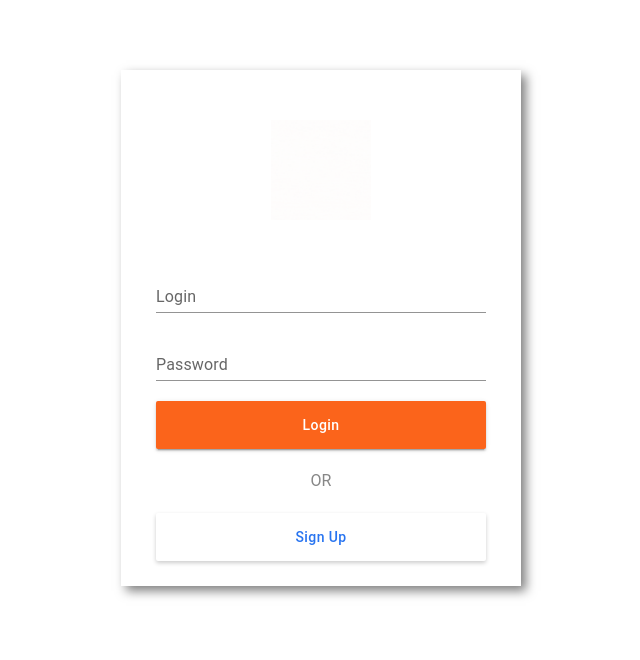
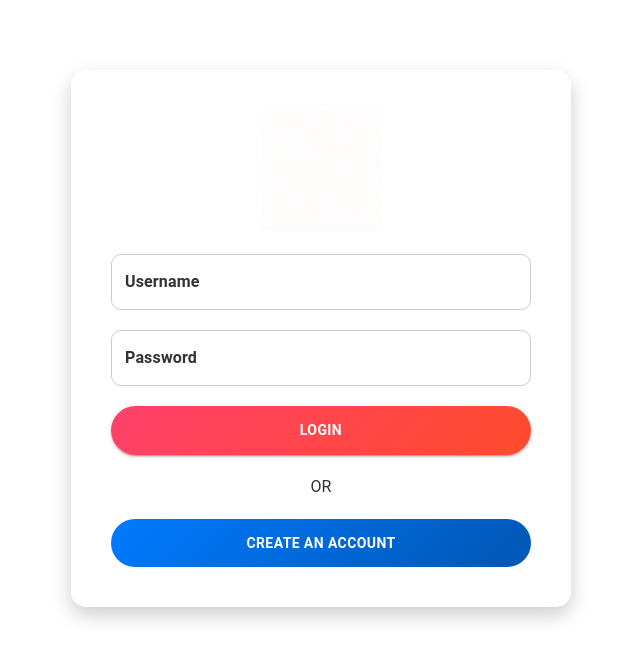
Before and after one commit to guptaaryan8092/BlogApplication, a React (Vite) app in the folder client/: page /login in a window 1280 px wide. Shown: the top 660 px of the page, without its empty margins (319-959 px from the left). Built offline with nearby package versions, Linux system fonts and the light colour scheme; the HTML template or start-up script is replaced by a standard one.

Commit message:
login CSS

```diff
--- a/client/src/Components/Account/Login.jsx
+++ b/client/src/Components/Account/Login.jsx
@@ -1,183 +1,185 @@
-import React,{ useState, useContext } from 'react';
+import React, { useState, useContext } from "react";
+import { Box, TextField, Button, styled, Typography } from "@mui/material";
+import { API } from "../../service/api.js";
+import { DataContext } from "../../context/DataProvider.jsx";
+import { useNavigate } from "react-router-dom";
 
-import {Box, TextField, Button, styled, Typography} from '@mui/material'
+const Component = styled(Box)`
+  width: 420px;
+  margin: auto;
+  padding: 40px;
+  background: rgba(255, 255, 255, 0.15);
+  box-shadow: 0px 8px 20px rgba(0, 0, 0, 0.2);
+  border-radius: 15px;
+  text-align: center;
+  position: relative;
+  transition: transform 0.3s ease-in-out;
 
-import {API} from '../../service/api.js'
-import { DataContext } from '../../context/DataProvider.jsx';
+  &:hover {
+    transform: scale(1.02);
+  }
 
-import { useNavigate } from 'react-router-dom';
+  &::before {
+    content: "";
+    position: absolute;
+    inset: 0;
+    background: inherit;
+    backdrop-filter: blur(15px);
+    z-index: -1;
+    border-radius: inherit;
+  }
 
-const Component = styled(Box) `
-width: 400px;
-margin: auto;
-box-shadow: 5px 5px 10px rgb(0 0 0 / 0.5);`
+  @media (max-width: 768px) {
+    width: 90%;
+    padding: 30px;
+  }
+`;
 
-const Image = styled('img')({
-    width: 100,
-    margin: 'auto',
-    display: 'flex',
-    padding: '50px 0 0'
-})
+const Image = styled("img")({
+  width: 120,
+  marginBottom: "20px",
+  transition: "transform 0.3s ease-in-out",
+
+  "&:hover": {
+    transform: "rotate(5deg) scale(1.1)",
+  },
+});
 
 const Wrapper = styled(Box)`
-    padding: 25px 35px;
   display: flex;
-    flex: 1;
-    overflow: auto;
   flex-direction: column;
-    & > div, & > button, & > p {
-        margin-top: 20px;
+  gap: 20px;
+`;
+
+const StyledTextField = styled(TextField)`
+  & label {
+    color: #333;
+    font-weight: bold;
+  }
+
+  & input {
+    color: #333;
+    font-weight: 500;
+  }
+
+  & .MuiOutlinedInput-root {
+    background: rgba(255, 255, 255, 0.9);
+    border-radius: 10px;
+
+    & fieldset {
+      border-color: #ccc;
+    }
+    &:hover fieldset {
+      border-color: #555;
+    }
+    &:focus-within fieldset {
+      border-color: #007bff;
+    }
   }
 `;
 
 const LoginButton = styled(Button)`
-text-transform: none;
+  background: linear-gradient(135deg, #ff416c, #ff4b2b);
   color: #fff;
-background: #fb641b;
-height: 48px;
-border-radius: 2px;
+  padding: 12px;
+  font-weight: bold;
+  border-radius: 30px;
+  transition: all 0.3s ease-in-out;
+
+  &:hover {
+    background: linear-gradient(135deg, #ff4b2b, #ff416c);
+    transform: scale(1.05);
+  }
 `;
 
 const SignUpButton = styled(Button)`
-text-transform: none;
-color: #2874f0;
-background: #fff;
-height: 48px;
-border-radius: 2px;
-box-shadow : 0 2px 4px 0 rgb(0 0 0 /20%);
-`;
+  background: linear-gradient(135deg, #007bff, #0056b3);
+  color: #fff;
+  padding: 12px;
+  font-weight: bold;
+  border-radius: 30px;
+  transition: all 0.3s ease-in-out;
 
-const Error = styled(Typography)`
-font-size : 10px;
-color: #ff6161;
-line-height: 0;
-margin-top: 10px;
-font-weight: 600;
-`
-
-const Text = styled(Typography)`
-color: #878787;
-font-size : 16px;
+  &:hover {
+    background: linear-gradient(135deg, #0056b3, #007bff);
+    transform: scale(1.05);
+  }
 `;
 
 const loginInitialValues = {
-    username: '',
-    password: ''
+  username: "",
+  password: "",
 };
 
-const signUpinitialValues = {
-    name: '',
-    username: '',
-    password: ''
-}
+const signUpInitialValues = {
+  name: "",
+  username: "",
+  password: "",
+};
 
-const Login = ({isUserAuthenticated}) => {
+const Login = ({ isUserAuthenticated }) => {
+  const [account, toggleAccount] = useState("login");
+  const [signup, setSignup] = useState(signUpInitialValues);
+  const [login, setLogin] = useState(loginInitialValues);
 
-    const [account, toggleAccount] = useState('login');
-    const [signup, setSignup] = useState(signUpinitialValues);
-    const [login, setLogin] = useState(loginInitialValues);
-    const [error, showError] = useState('');
-
-    const {setAccount} = useContext(DataContext);
-    const navigate = useNavigate(); // useNavigate is a hook from react-router-dom.
-
+  const { setAccount } = useContext(DataContext);
+  const navigate = useNavigate();
 
   const toggleSignUp = () => {
-    toggleAccount(account === 'login' ? 'signup' : 'login');
-    // account === 'signup' ? toggleAccount('login') : toggleAccount('signup');
-    // }
-}
+    toggleAccount(account === "login" ? "signup" : "login");
+  };
 
-const OnInputChange = (e) => {
-    setSignup({ ...signup, [e.target.name] : e.target.value});
-}
+  const onInputChange = (e) => {
+    setSignup({ ...signup, [e.target.name]: e.target.value });
+  };
 
   const signupUser = async () => {
     let response = await API.userSignup(signup);
     if (response.isSuccess) {
-        showError('');
-        setSignup(signUpinitialValues);
-        toggleAccount('login');
-    } else {
-        showError('Something went wrong! please try again later');
+      setSignup(signUpInitialValues);
+      toggleAccount("login");
     }
-}
+  };
 
   const onValueChange = (e) => {
     setLogin({ ...login, [e.target.name]: e.target.value });
-}
+  };
 
   const loginUser = async () => {
     let response = await API.userLogin(login);
     if (response.isSuccess) {
-        showError('');
-
-        sessionStorage.setItem('accessToken', `Bearer ${response.data.accessToken}`);
-        sessionStorage.setItem('refreshToken', `Bearer ${response.data.refreshToken}`);
+      sessionStorage.setItem("accessToken", `Bearer ${response.data.accessToken}`);
+      sessionStorage.setItem("refreshToken", `Bearer ${response.data.refreshToken}`);
 
       setAccount({ username: response.data.username, name: response.data.name });
-
       isUserAuthenticated(true);
-
-        navigate('/');
-
-    } else {
-        showError('Something went wrong! please try again later');
+      navigate("/");
     }
-}
-
+  };
 
   return (
     <Component>
-        <Box>
       <Image src="/Assets/Logo/logo.gif" alt="logo" />
-            {
-                account === 'login' ?
+      {account === "login" ? (
         <Wrapper>
-                        <TextField  label="Login" variant="standard" value={login.username} onChange={(e) => onValueChange(e)} name='username'/>
-                        <TextField  label="Password" type="password"  variant="standard" value={login.password} onChange={(e) => onValueChange(e)} name="password" />
-
-                        {error && <Error>{error}</Error>}
-
-                        <LoginButton variant="contained" onClick={() => loginUser()}>Login</LoginButton>
-                        <Text style={{textAlign: 'center'}}>OR</Text>
-                        <SignUpButton onClick={() => toggleSignUp()}>Sign Up</SignUpButton>
+          <StyledTextField label="Username" variant="outlined" value={login.username} onChange={onValueChange} name="username" />
+          <StyledTextField label="Password" type="password" variant="outlined" value={login.password} onChange={onValueChange} name="password" />
+          <LoginButton variant="contained" onClick={loginUser}>Login</LoginButton>
+          <Typography color="#333">OR</Typography>
+          <SignUpButton onClick={toggleSignUp}>Create an Account</SignUpButton>
         </Wrapper>
-            :
-
+      ) : (
         <Wrapper>
-            <TextField
-                label="Enter Name"
-                // variant="standard"
-                onChange={(e) => OnInputChange(e)}
-                name="name"
-            />
-            <TextField
-                label="Enter Username"
-                // variant="standard"
-                onChange={(e) => OnInputChange(e)}
-                name="username"
-            />
-            <TextField
-                label="Enter Password"
-                // variant="standard"
-                type="password"
-                onChange={(e) => OnInputChange(e)}
-                name="password"
-            />
-
-            {error && <Error>{error}</Error>}
-            <SignUpButton onClick={() => signupUser()}>Signup</SignUpButton>
-            <Text style={{ textAlign: "center" }}>OR</Text>
-            <LoginButton variant="contained" onClick={() => toggleSignUp()}>
-                Already have an account
-            </LoginButton>
+          <StyledTextField label="Enter Name" variant="standard" onChange={onInputChange} name="name" />
+          <StyledTextField label="Enter Username" variant="standard" onChange={onInputChange} name="username" />
+          <StyledTextField label="Enter Password" type="password" variant="standard" onChange={onInputChange} name="password" />
+          <SignUpButton onClick={signupUser}>Sign Up</SignUpButton>
+          <Typography color="#333">OR</Typography>
+          <LoginButton variant="contained" onClick={toggleSignUp}>Already have an account? Login</LoginButton>
         </Wrapper>
-
-            }
-        </Box>
+      )}
     </Component>
-  )
-}
+  );
+};
 
 export default Login;
```
Lines whose indentation alone changed are shown as unchanged.
